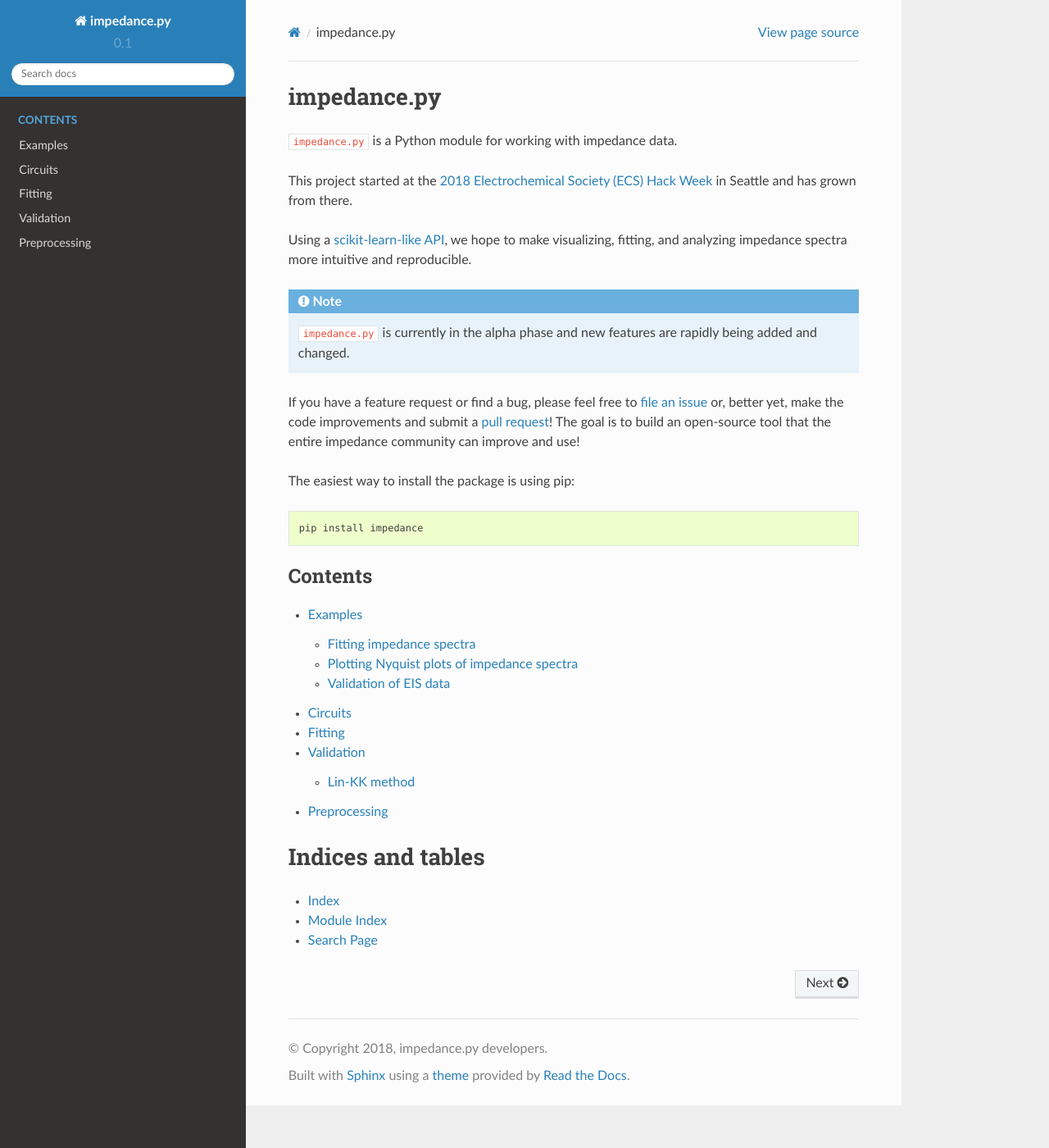
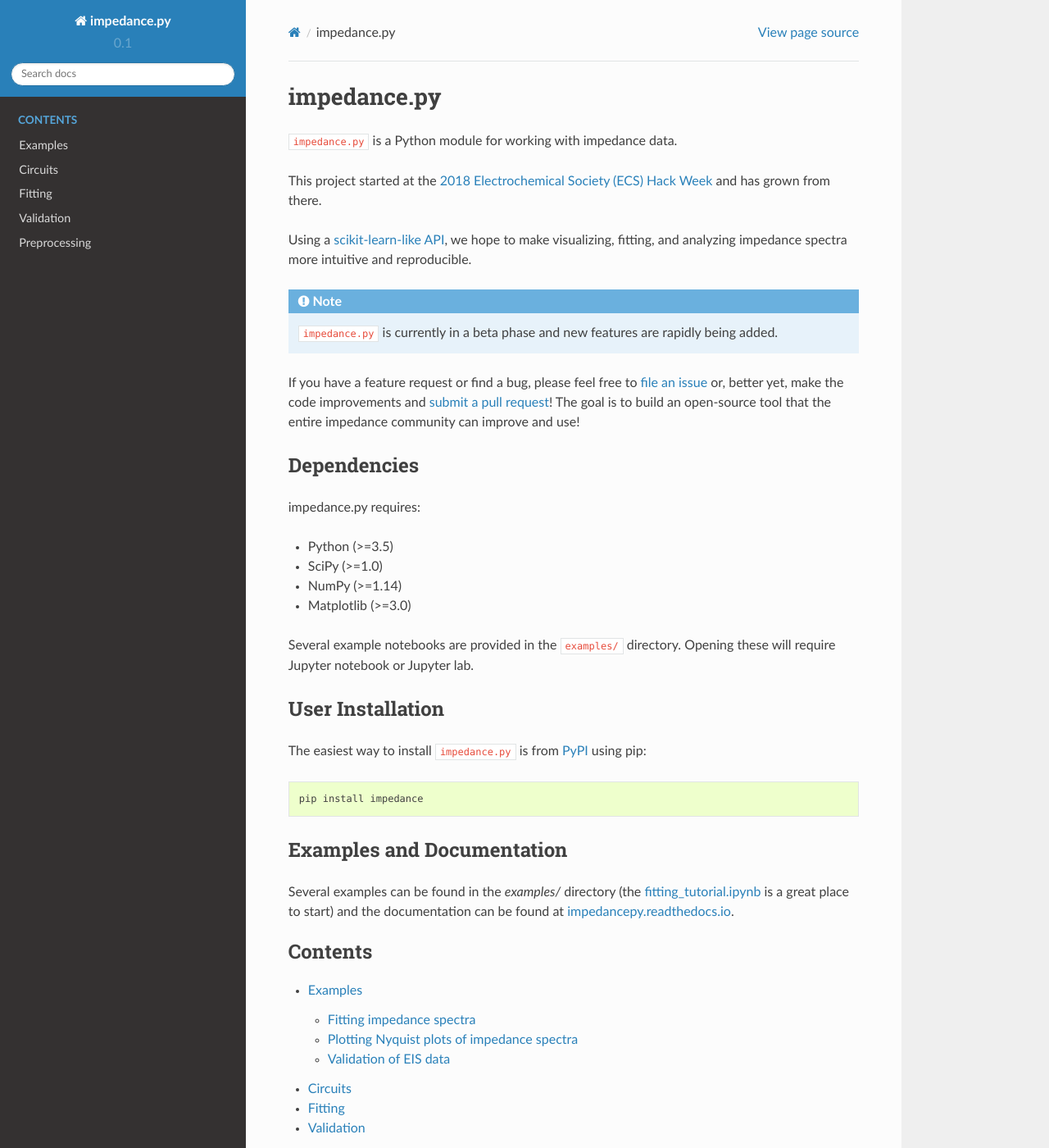
Before and after one commit to ECSHackWeek/impedance.py, a Sphinx documentation site: the page built from docs/source/index.rst, in a window 1280 px wide and 1400 px high. Shown: the whole window at 82% size. Built offline with Sphinx 7.4.7 and the Read the Docs theme 2.0.0, drawn with Linux system fonts in a browser that asks for light colours.

Commit message:
Update index.rst

```diff
--- a/docs/source/index.rst
+++ b/docs/source/index.rst
@@ -10,28 +10,38 @@ impedance.py
 :code:`impedance.py` is a Python module for working with impedance data.
 
 This project started at the `2018 Electrochemical Society (ECS) Hack Week
-<https://www.electrochem.org/233/hack-week/>`_ in Seattle and has grown from there.
+<https://www.electrochem.org/233/hack-week/>`_ and has grown from there.
 
-Using a `scikit-learn-like API <https://arxiv.org/abs/1309.0238>`_,
-we hope to make visualizing, fitting, and analyzing impedance spectra
-more intuitive and reproducible.
+Using a `scikit-learn-like API <https://arxiv.org/abs/1309.0238>`_, we hope to make visualizing, fitting, and analyzing impedance spectra more intuitive and reproducible.
 
 .. note::
-  :code:`impedance.py` is currently in the alpha phase and new features are rapidly being added and changed.
+  :code:`impedance.py` is currently in a beta phase and new features are rapidly being added.
 
-If you have a feature request or find a bug, please feel free to
-`file an issue <https://github.com/ECSHackWeek/impedance.py/issues>`_ or,
-better yet, make the code improvements and submit a `pull request
-<https://help.github.com/articles/creating-a-pull-request-from-a-fork/>`_!
-The goal is to build an open-source tool that the entire impedance
-community can improve and use!
+If you have a feature request or find a bug, please feel free to `file an issue <https://github.com/ECSHackWeek/impedance.py/issues>`_ or, better yet, make the code improvements and `submit a pull request
+<https://help.github.com/articles/creating-a-pull-request-from-a-fork/>`_! The goal is to build an open-source tool that the entire impedance community can improve and use!
 
-The easiest way to install the package is using pip:
+Dependencies
+-------------
+impedance.py requires:
+
+- Python (>=3.5)
+- SciPy (>=1.0)
+- NumPy (>=1.14)
+- Matplotlib (>=3.0)
+
+Several example notebooks are provided in the :code:`examples/` directory. Opening these will require Jupyter notebook or Jupyter lab.
+
+User Installation
+------------------
+The easiest way to install :code:`impedance.py` is from `PyPI <https://pypi.org/project/impedance/>`_ using pip:
 
 .. code-block:: bash
 
-    pip install impedance
+   pip install impedance
 
+Examples and Documentation
+---------------------------
+Several examples can be found in the `examples/` directory (the `fitting_tutorial.ipynb <https://github.com/ECSHackWeek/impedance.py/blob/master/docs/source/examples/fitting_example.ipynb>`_ is a great place to start) and the documentation can be found at `impedancepy.readthedocs.io <https://impedancepy.readthedocs.io/en/latest/>`_.
 
 .. toctree::
    :maxdepth: 2
```
